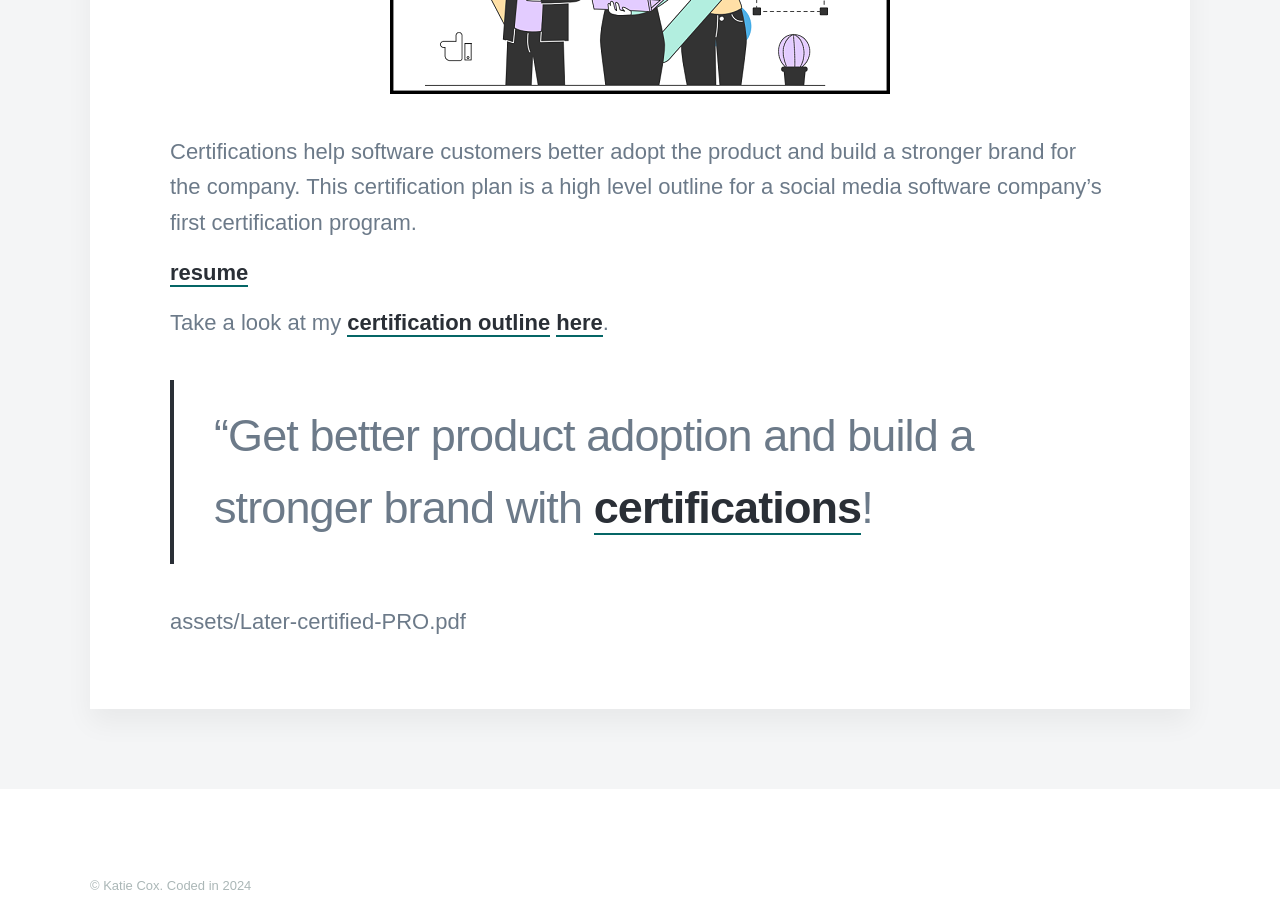
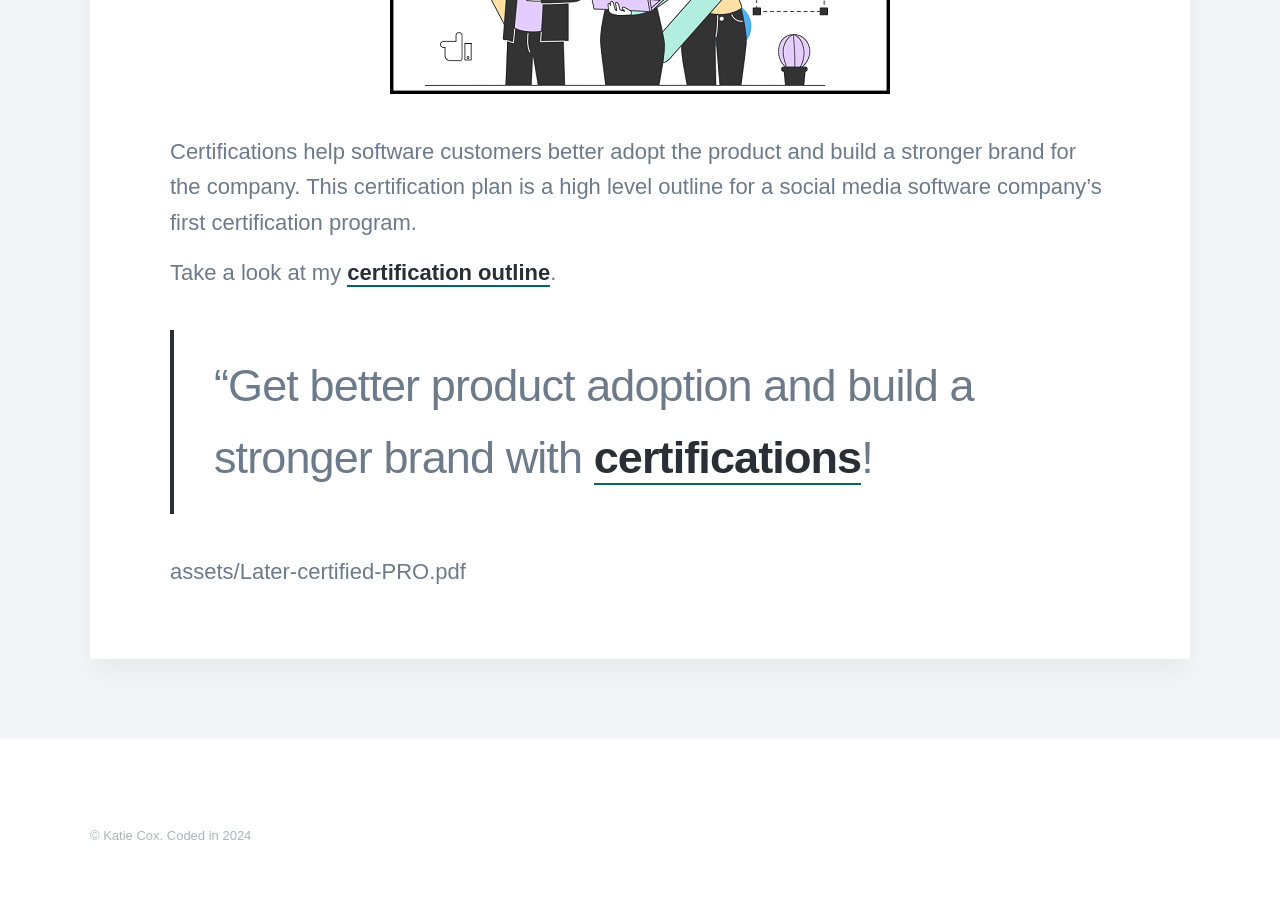
Before and after one commit to cox-katie/portfolio, a Jekyll site: the page built from _projects/Social-certification.md, in a window 1280 px wide and 900 px high, scrolled down 975 px. Built offline with Jekyll 4.4.1, drawn with Linux system fonts in a browser that asks for light colours; nearby versions of some CDN libraries; some web fonts are replaced.

Commit message:
Update Social-certification.md

```diff
--- a/_projects/Social-certification.md
+++ b/_projects/Social-certification.md
@@ -14,11 +14,9 @@ featured_image: '/images/Later/later-social.jpg'
 
 Certifications help software customers better adopt the product and build a stronger brand for the company. This certification plan is a high level outline for a social media software company's first certification program.
 
-[resume](https://katieslearnings.com/assets/Katie-Cox-resume.pdf)
+Take a look at my [certification outline](https://katieslearnings.com/assets/Later-certified-PRO.pdf).
 
-Take a look at my [certification outline](https://katieslearnings.com/assets/Later-certified-PRO.pdf) [here](https://katieslearnings.com/assets/Later-Certified-PRO.pdf).
-
-> “Get better product adoption and build a stronger brand with [certifications](https://katieslearnings.com/assets/Later-Certified-PRO.pdf)!
+> “Get better product adoption and build a stronger brand with [certifications](https://katieslearnings.com/assets/Later-certified-PRO.pdf)!
 
 
 assets/Later-certified-PRO.pdf
```
